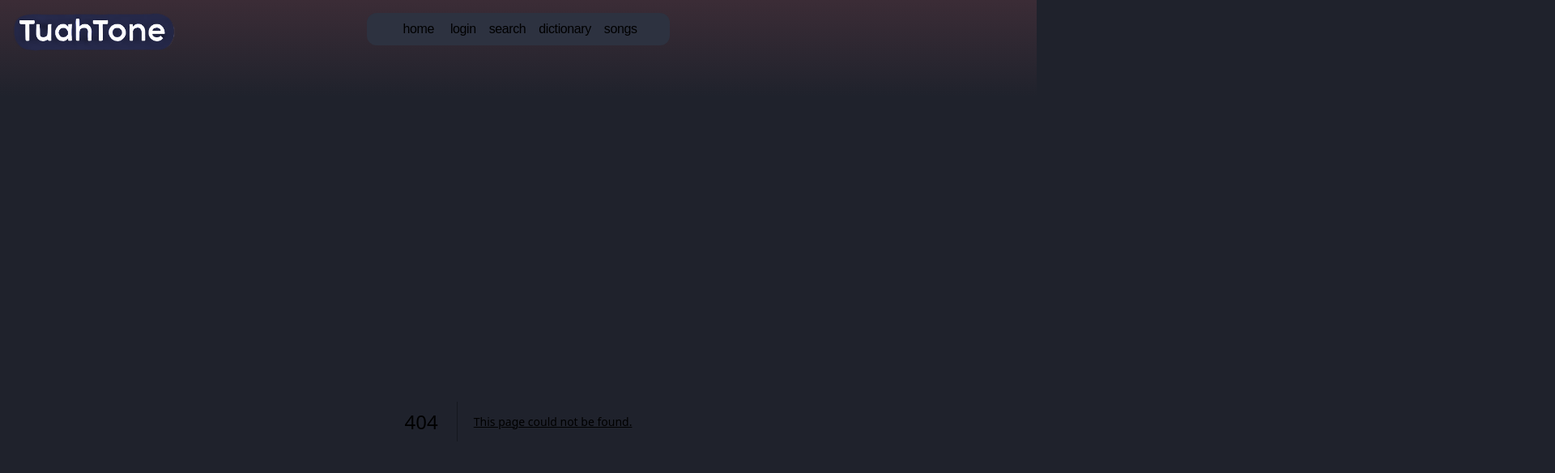
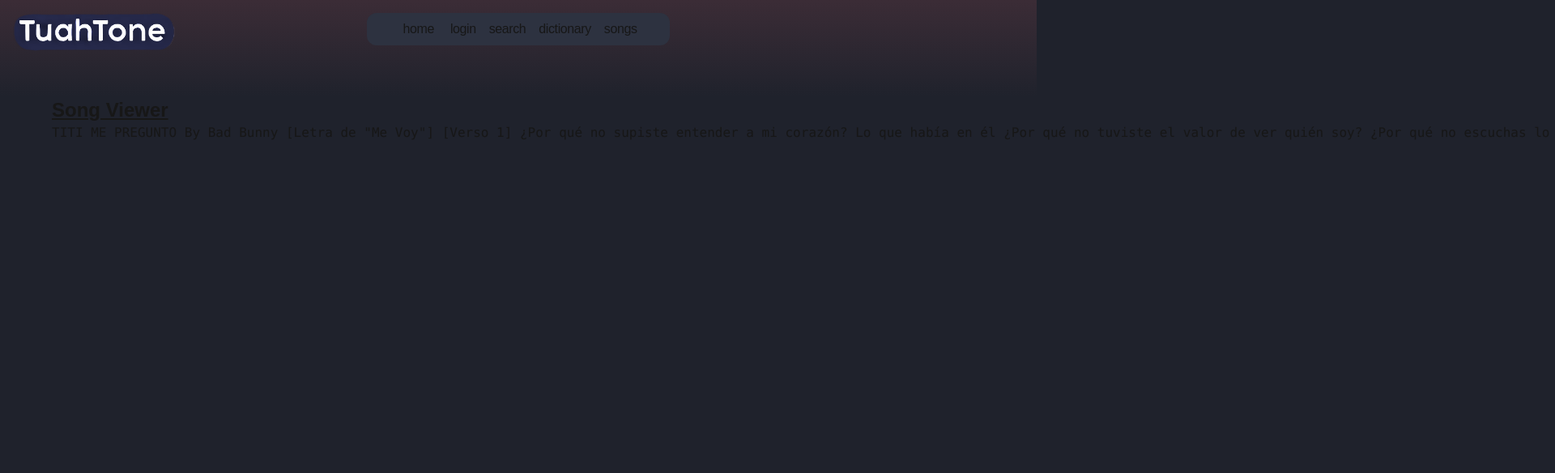
Before and after one commit to TheOfficialBarn/tuahtone, a Next.js app: page /search/songview in a window 1280 px wide. Before the commit this address had no page. Shown: the top 584 px of the page at 81% size, 1920 px wide, since content can reach past the window. Built offline with nearby package versions, Linux system fonts and the light colour scheme.

Commit message:
Added axios n sum new page

```diff
--- a/app/components/songsblock.jsx
+++ b/app/components/songsblock.jsx
@@ -1,14 +1,15 @@
 'use client';
 import React, { useEffect, useState } from 'react';
+import axios from 'axios';
 
 const clientId = '86f0ed8961d4461597f4ccc7da0ce691';
 const clientSecret = '95453bb100d44dfaaa862fffae3f7d83';
 
 export default function SongsBlock({ playlistId, language, flag }) {
     const [tracks, setTracks] = useState([]);
+    const [lyrics, setLyrics] = useState({}); // Store lyrics for each track
 
     useEffect(() => {
-        // Function to get access token
         const getAccessToken = async () => {
             const response = await fetch('https://accounts.spotify.com/api/token', {
                 method: 'POST',
@@ -23,7 +24,6 @@ export default function SongsBlock({ playlistId, language, flag }) {
             return data.access_token;
         };
 
-        // Function to fetch playlist tracks
         const fetchTracks = async () => {
             const token = await getAccessToken();
 
@@ -34,22 +34,35 @@ export default function SongsBlock({ playlistId, language, flag }) {
             });
 
             const data = await response.json();
-            setTracks(data.items.map(item => item.track)); // Extract track information from items
+            setTracks(data.items.map(item => item.track));
         };
 
         fetchTracks();
-    }, [playlistId]); // Re-run effect if playlistId changes
+    }, [playlistId]);
+
+    // Fetch lyrics for a specific track
+    const fetchLyrics = async (track, artist) => {
+        try {
+            const response = await axios.get(`https://lyrist.vercel.app/api/${track}/${artist}`);
+            setLyrics(prevLyrics => ({ ...prevLyrics, [track]: response.data.lyrics }));
+        } catch (error) {
+            console.error("Error fetching lyrics:", error);
+        }
+    };
 
     return (
-		<div className="p-16 bg-songblockbackground rounded-xl">
-			<h2 className='mb-8 flex justify-center'>Top 10 {language} Songs {flag}</h2>
+        <div className="p-16 bg-songblockbackground rounded-xl">
+            <h2 className='mb-8 flex justify-center'>Top 10 {language} Songs {flag}</h2>
             <ul>
                 {tracks.map((track, index) => (
                     <li key={index} className='text-center hover:text-orange-500 transition-colors duration-300'>
-                        {track.name} by {track.artists.map(artist => artist.name).join(', ')}
+                        <div onClick={() => fetchLyrics(track.name, track.artists[0].name)}>
+                            {track.name} by {track.artists.map(artist => artist.name).join(', ')}
+                        </div>
+                        {lyrics[track.name] && <pre>{lyrics[track.name]}</pre>}
                     </li>
                 ))}
             </ul>
-		</div>
+        </div>
     );
-};
+}
--- /dev/null
+++ b/app/search/songview/page.jsx
@@ -0,0 +1,72 @@
+export default function Page({songDetails}) {
+    return (
+        <div>
+            <h2>Song Viewer</h2>
+            <pre>
+                TITI ME PREGUNTO By Bad Bunny
+                [Letra de "Me Voy"]
+                [Verso 1]
+                ¿Por qué no supiste entender a mi corazón?
+                Lo que había en él ¿Por qué no tuviste el valor de ver quién soy?
+                ¿Por qué no escuchas lo que está tan cerca de ti?
+                Sólo el ruido de afuera y yo
+                Que estoy a un lado desaparezco para ti
+
+                [Pre-Coro]
+                No voy a llorar y decir que no merezco esto
+                Porque es probable que lo merezco
+                Pero no lo quiero, por eso me voy
+
+                [Coro]
+                Qué lástima, pero adiós
+                Me despido de ti y me voy
+                Qué lástima, pero adiós
+                Me despido de ti
+
+                [Verso 2]
+                Porque sé que me espera algo mejor
+                Alguien que sepa darme amor
+                De ese que endulza la sal y hace que salga el sol
+                Yo que pensé, nunca me iría de ti
+                Que es amor del bueno, de toda la vida, pero
+                Hoy entendí que no hay suficiente para los dos
+
+                [Pre-Coro]
+                No voy a llorar y decir que no merezco esto
+                Porque es probable que lo merezco
+                Pero no lo quiero, por eso me voy
+
+                [Coro]
+                Qué lástima, pero adiós
+                Me despido de ti y me voy
+                Qué lástima, pero adiós
+                Me despido de ti y...
+
+                [Puente]
+                Voy
+                Y me voy
+
+                [Coro]
+                Qué lástima, pero adiós
+                Me despido de ti y me voy
+                Qué lástima, pero adiós
+                Me despido de ti y me voy
+
+                [Outro]
+                Qué lástima, pero adiós
+                Me despido de ti y me voy
+                Qué lástima, pero adiós
+                Me despido de ti y me voy
+                Mientes Tan Bien by Sin Bandera
+                Ahora Te Puedes Marchar by Luis Miguel
+                Corazón partío by Alejandro Sanz
+                Inolvidable by Reik
+                Perdón, Perdón - HA-ASH Primera Fila - Hecho Realidad [En Vivo] by Ha*Ash
+                Sálvame by RBD, Anahí, Dulce María, Maite Perroni, Christian Chávez, Christopher von Uckermann, Alfonso Herrera
+                No Querías Lastimarme by Gloria Trevi
+                Inevitable by Shakira
+                La De La Mala Suerte by Jesse & Joy
+            </pre>
+        </div>
+    );
+}
--- a/package.json
+++ b/package.json
@@ -9,12 +9,14 @@
     "lint": "next lint"
   },
   "dependencies": {
+    "axios": "^1.7.7",
     "firebase": "^11.0.1",
     "next": "15.0.3",
     "react": "19.0.0-rc-66855b96-20241106",
     "react-dom": "19.0.0-rc-66855b96-20241106"
   },
   "devDependencies": {
+    "@types/react": "18.3.12",
     "eslint": "^8",
     "eslint-config-next": "15.0.3",
     "postcss": "^8",
```
Also changed, not shown: 1 other file (tests, documents, lock files or other folders).
